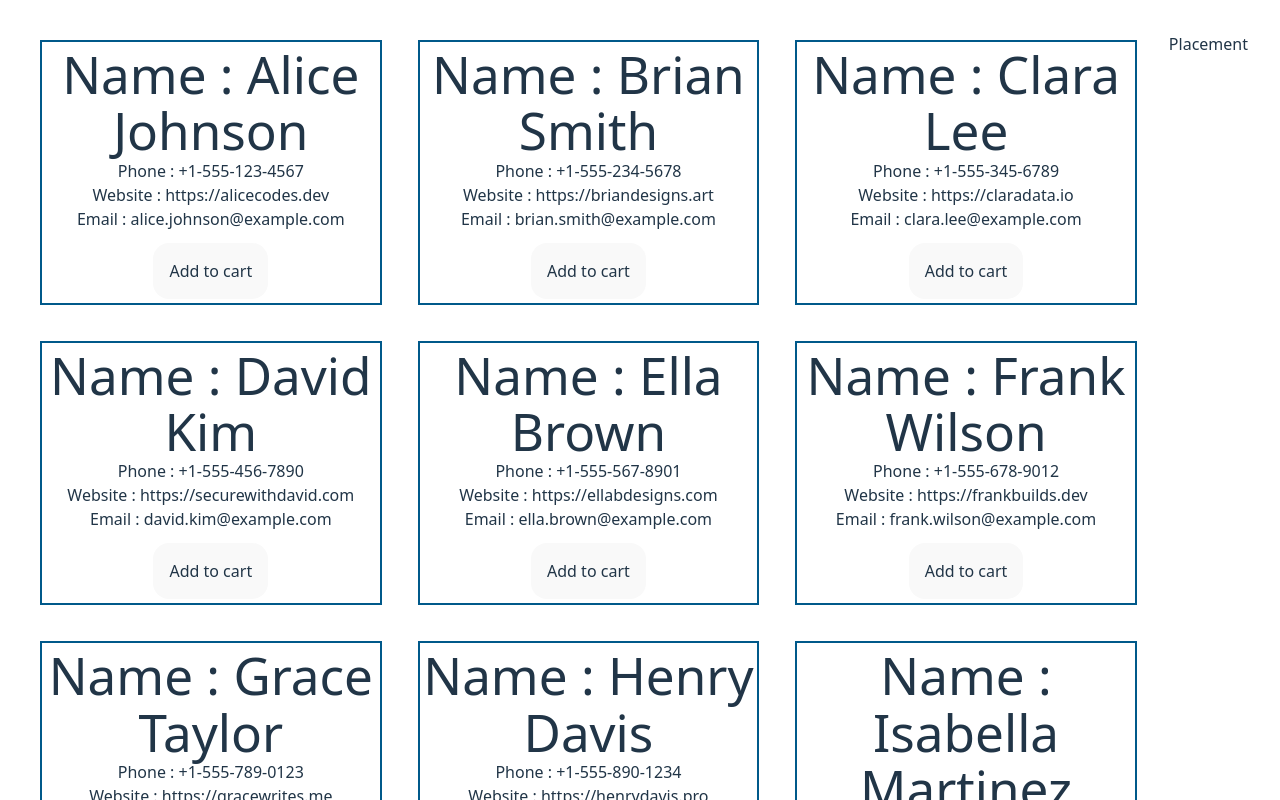
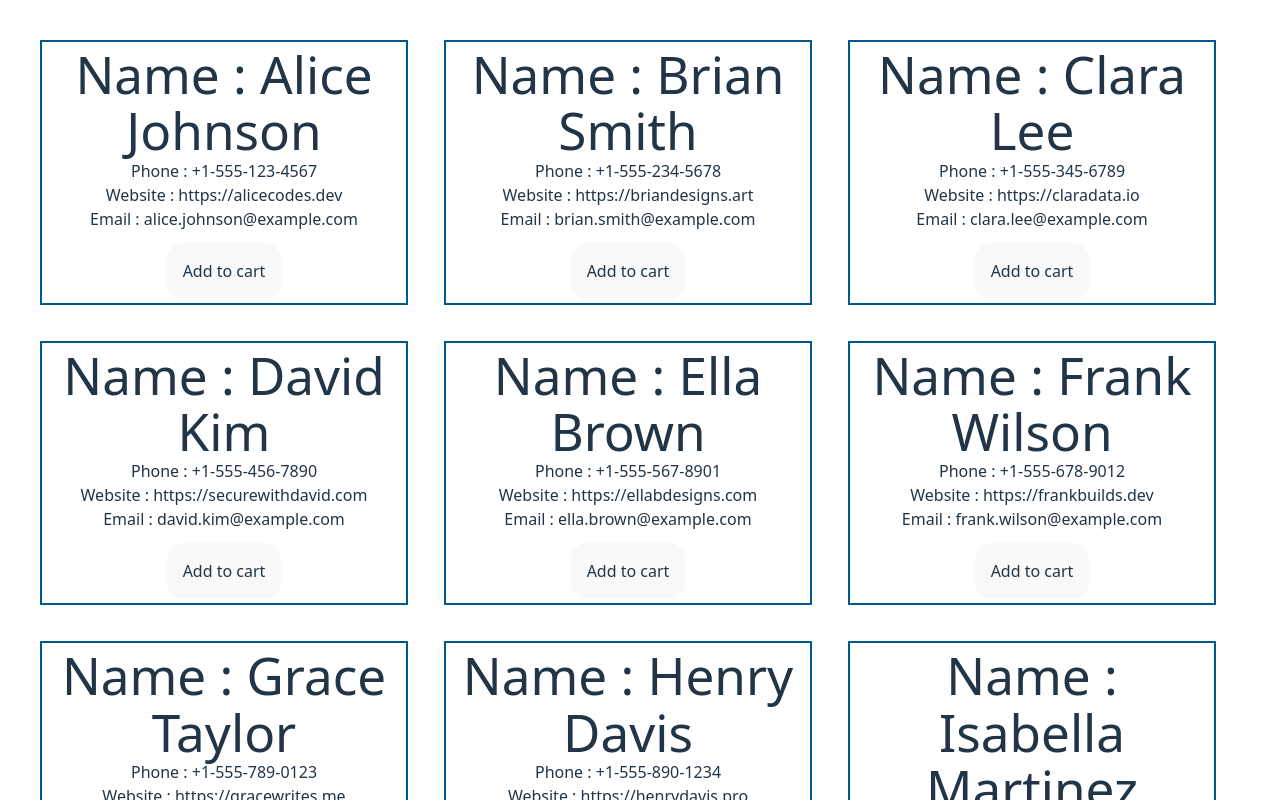
Before and after one commit to HasibCoderLab/Simple-Add-to-Cart-System, a React (Vite) app: page / in a window 1280 px wide. Shown: the top 800 px of the page. Built offline with nearby package versions, Linux system fonts and the light colour scheme.

Commit message:
tring data pass

```diff
--- a/src/App.jsx
+++ b/src/App.jsx
@@ -1,20 +1,22 @@
 
+import { useState } from 'react'
 import './App.css'
 import Placement from './components/Placement/Placement'
 import Products from './components/Products'
 
 
 function App() {
-
+ const  [cart , setCart] =  useState([]);
   const addToCart = () =>{
-    console.log("Clicked");
+    const newCart = [...cart , Placement];
+    setCart(newCart);
 
   }
 
   return (
   <div className ='flex gap-x-6'>
    <Products addToCart = {addToCart}></Products>
-   <Placement></Placement>
+   <Placement cart = {cart}></Placement>
   </div>
   )
 }
--- a/src/components/Placement/Placement.jsx
+++ b/src/components/Placement/Placement.jsx
@@ -1,9 +1,17 @@
 import React from 'react'
+import SingleCart from '../SingleCart/SingleCart';
 
-const Placement = () => {
+const Placement = ({cart}) => {
+
+
   return (
     <div>
-        Placement
+        {
+            cart.map(singleData =>  <SingleCart
+            key = {singleData.id}
+            singleData = {singleData}
+            ></SingleCart>)
+        }
     </div>
   )
 }
--- a/src/components/Product/Product.jsx
+++ b/src/components/Product/Product.jsx
@@ -9,7 +9,7 @@ const Product = ({product , addToCart}) => {
         <p>Phone : {phone} </p>
         <h2>Website : {website} </h2>
         <p>Email : {email} </p>
-        <button className='bg-emerald-600 p-4 mt-3 rounded-2xl cursor-pointer '> Add to cart </button>
+        <button onClick={addToCart} className='bg-emerald-600 p-4 mt-3 rounded-2xl cursor-pointer '> Add to cart </button>
     </div>
   )
 }
--- /dev/null
+++ b/src/components/SingleCart/SingleCart.jsx
@@ -0,0 +1,11 @@
+import React from 'react'
+
+const SingleCart = ({singleData}) => {
+    console.log(singleData);
+
+  return (
+    <div>SingleCart</div>
+  )
+}
+
+export default SingleCart
```
